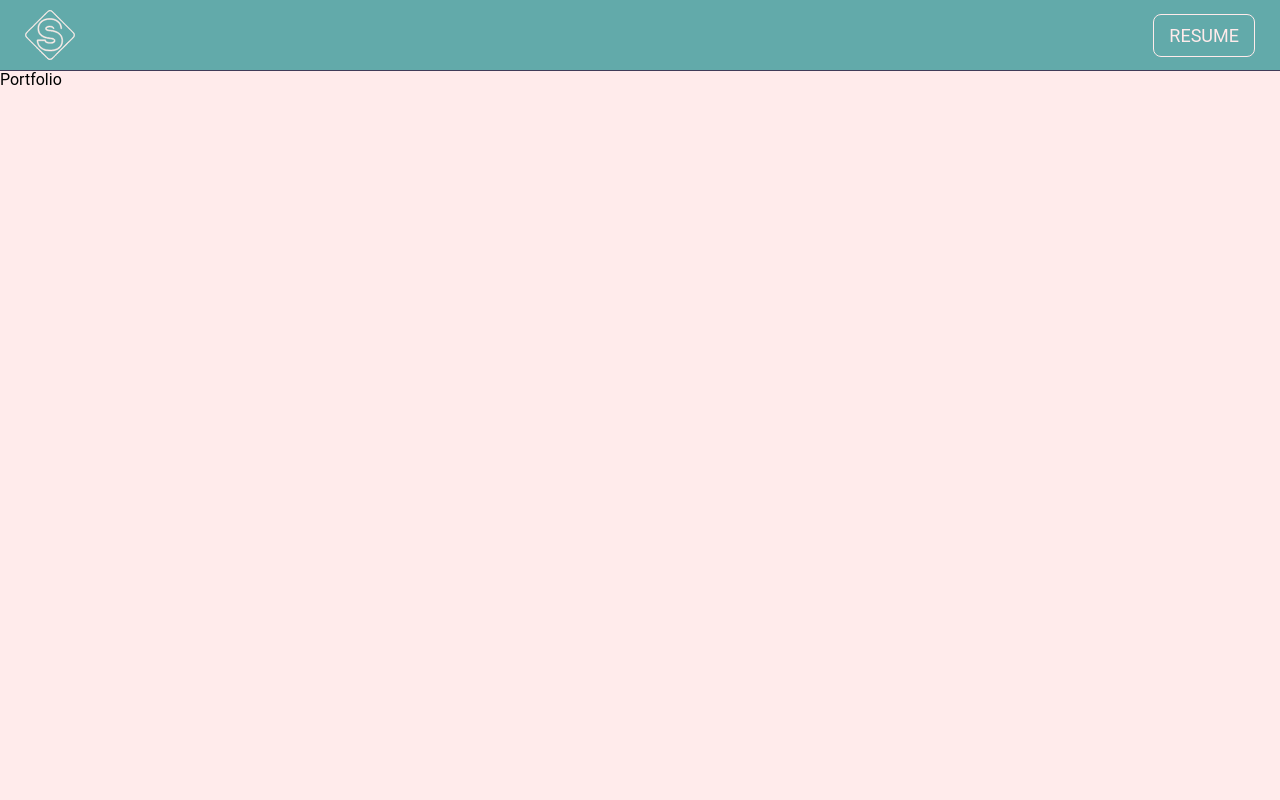
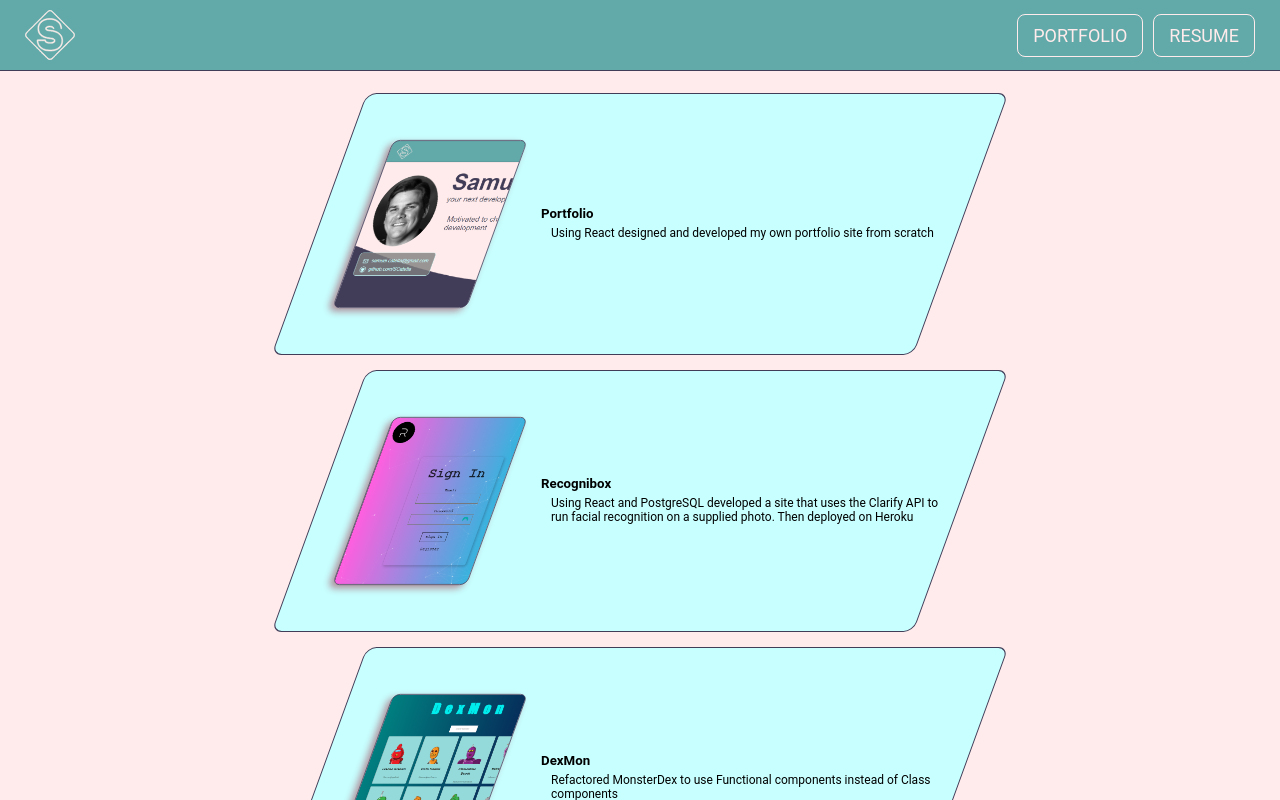
Before and after one commit to SCatella/portfolio, a React (Create React App) app: page /portfolio in a window 1280 px wide. Shown: the top 800 px of the page. Built offline with nearby package versions, Linux system fonts and the light colour scheme.

Commit message:
finished the frontend of the portfolio

```diff
--- a/src/App.js
+++ b/src/App.js
@@ -16,6 +16,7 @@ import portfolio from './assets/portfolio.png';
 import recognibox from './assets/recognibox.png';
 import dexmon from './assets/dexmon.png';
 import monsterdex from './assets/monsterdex.png';
+import logo from './assets/logo.svg';
 
 // Style Sheets Imports
 import './App.scss';
@@ -30,6 +31,10 @@ const user = {
   title: 'web developer',
   statement: 'Motivated to change my life through learning more about the wonders of software development',
   contact: [
+    {
+      image: logo,
+      info: 'scatella.github.io/portfolio/'
+    },
     {
       image: mail,
       info: 'samuel.catella@gmail.com'
--- a/src/routes/navigation/navigation.component.jsx
+++ b/src/routes/navigation/navigation.component.jsx
@@ -16,6 +16,7 @@ const Navigation = () => {
           <SCLogo className='logo' />
         </Link>
         <div className='nav-links-container'>
+          <Link className='nav-link' to='/portfolio'>Portfolio</Link>
           <Link className='nav-link' to='/resume'>Resume</Link>
         </div>
       </div>
--- a/src/routes/navigation/navigation.styles.scss
+++ b/src/routes/navigation/navigation.styles.scss
@@ -10,6 +10,7 @@
   border-bottom: 1px solid $purple;
   position: fixed;
   top: 0px;
+  z-index: 1;
 
   a {
     color: $white;
--- a/src/routes/portfolio/portfolio.component.jsx
+++ b/src/routes/portfolio/portfolio.component.jsx
@@ -1,8 +1,21 @@
+// import React
+import { useContext } from 'react';
+import { UserContext } from '../../App';
+
+// Import Components
+import Projects from '../resume/components/projects/projects.component';
+
+// Import Styles
 import './portfolio.styles.scss'
 
 const Portfolio = () => {
+
+  const user = useContext(UserContext);
+
   return (
-    <div className='portfolio'>Portfolio</div>
+    <div className='portfolio'>
+      <Projects projects={user.projects} />
+    </div>
   )
 }
 
--- a/src/routes/portfolio/portfolio.styles.scss
+++ b/src/routes/portfolio/portfolio.styles.scss
@@ -1,3 +1,42 @@
+@import '../../utilities/color-palete.scss';
+
 .portfolio {
-  margin-top: 70px;
+  padding: 100px auto 0px;
+  background-color: $white;
+
+  .projects-title {
+
+    h2 {
+      display: flex;
+      justify-content: center;
+      font-size: clamp(35px, 10vh, 50px);
+    }
+
+    .projects{
+
+      .project {
+        display: flex;
+        flex-direction: row;
+        margin: 15px auto;
+        width: 50vw;
+        justify-content: center;
+        border: 1px solid $purple;
+        border-radius: 10px;
+        background-color: $light-blue;
+        transform: skew(-20deg);
+
+        .project-image {
+          transform: scale(0.7) skew(20deg);
+        }
+
+        .project-info {
+          margin: auto 0px;
+          padding: 10px;
+          width: 400px;
+          transform: skew(20deg);
+        }
+      }
+    }
+
+  }
 }
--- a/src/routes/resume/components/contact/contact.component.jsx
+++ b/src/routes/resume/components/contact/contact.component.jsx
@@ -4,7 +4,7 @@ const href = (info) => {
   if (info.includes('@')) {
     return `mailto: ${info}`;
   }
-    return `https://www.${info}`;
+    return `https://${info}`;
 }
 
 const Contact = ({ contact }) => {
--- a/src/routes/resume/components/projects/projects.component.jsx
+++ b/src/routes/resume/components/projects/projects.component.jsx
@@ -1,3 +1,7 @@
+// Import Components
+import Panel from '../../../../components/panel/panel.component';
+
+// Import Styles
 import './projects.styles.scss'
 
 const Projects = ({ projects }) => {
@@ -7,12 +11,17 @@ const Projects = ({ projects }) => {
       <div className='projects'>
         {
           projects.map((element, index) => {
-            const { project, description } = element;
+            const { project, description, image, link } = element;
 
             return (
               <div className='project' key={`${project}${index}`}>
-                <h5>{`${project}`}</h5>
-                <p>{`${description}`}</p>
+                <div className='project-image'>
+                  <Panel link={link} image={image} />
+                </div>
+                <div className='project-info'>
+                  <h5>{`${project}`}</h5>
+                  <p>{`${description}`}</p>
+                </div>
               </div>
             )})
         }
--- a/src/routes/resume/components/projects/projects.styles.scss
+++ b/src/routes/resume/components/projects/projects.styles.scss
@@ -5,9 +5,12 @@
     text-transform: uppercase;
     letter-spacing: 5px;
   }
-}
 
-.projects {
+  .project {
+    display: flex;
+
+    .project-info {
+
       margin: 0px 1px 0px;
 
       h5 {
@@ -20,3 +23,6 @@
         margin: 2px 0px 12px;
       }
     }
+  }
+
+}
--- a/src/routes/resume/resume.component.scss
+++ b/src/routes/resume/resume.component.scss
@@ -18,16 +18,21 @@
       margin: 5px;
       padding: 10px 15px;
       color: $purple;;
-      background-color: $pink;
+      background-color: $light-blue;
       border: 1px solid $purple;
       border-radius: 8px;
 
       &:hover {
-        background-color: $light-blue;
+        color: $light-blue;
+        background-color: $blue;
+        border: 1px solid $light-blue;
       }
     }
   }
 
+  .project-image {
+    display: none;
+  }
 }
 
 .page-container {
@@ -53,6 +58,7 @@
 .right-column {
   margin-right: 15px;
 }
+
 
 .profile-picture {
   display: flex;
```
Also changed, not shown: 1 other file (tests, documents, lock files or other folders). Lines whose indentation alone changed are shown as unchanged.
